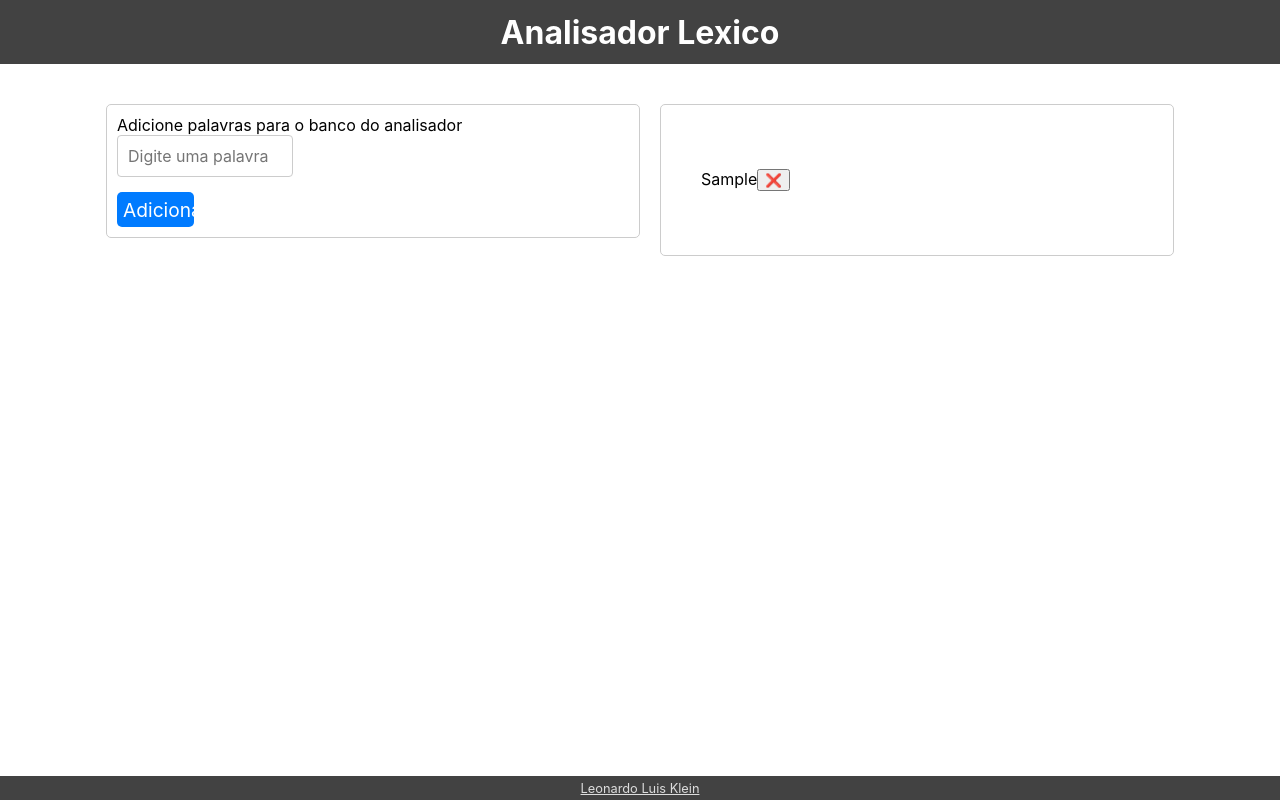
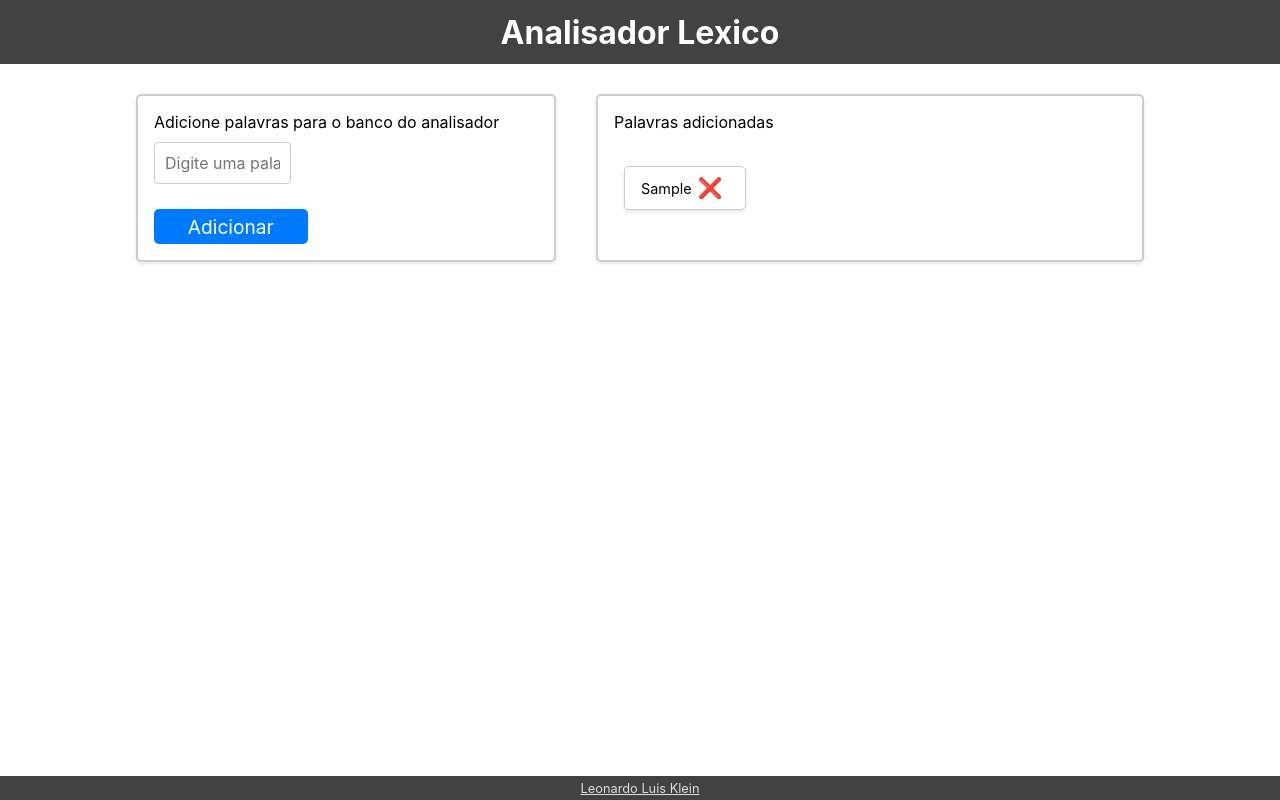
Before and after one commit to LeonardoLuisKlein/analisadorLexico, a React (Create React App) app: page / in a window 1280 px wide. Both pictures are taken after typing "Sample" into the empty fields and a click on the button "Adicionar". Built offline with nearby package versions, Linux system fonts and the light colour scheme.

Commit message:
Feat: introducing word list and word input

```diff
--- a/src/App.css
+++ b/src/App.css
@@ -10,5 +10,5 @@
   justify-content: center;
   gap: 20px;
   width: 100%;
-  margin-top: 40px;
+  margin-top: 20px;
 }
--- a/src/App.js
+++ b/src/App.js
@@ -11,10 +11,12 @@ function App() {
 
   function handleAddPalavras(palavra) {
     setPalavras((palavras) => [...palavras, palavra]);
+    console.log(palavras);
   }
 
   function handleDeletePalavra(index) {
     setPalavras((palavras) => palavras.filter((_, i) => i !== index));
+    console.log(palavras);
   }
 
   return (
--- a/src/components/Adicionador/Adicionador.js
+++ b/src/components/Adicionador/Adicionador.js
@@ -23,7 +23,7 @@ function Adicionador({ onAddPalavras, palavra, setPalavra }) {
   return (
     <form onSubmit={handleSubmit} className={styles.container}>
       <div className={styles.inputContainer}>
-        <label>Adicione palavras para o banco do analisador</label>
+        <p>Adicione palavras para o banco do analisador</p>
         <input
           className={!erro ? styles.input : styles.inputError}
           type="text"
--- a/src/components/Adicionador/Adicionador.module.css
+++ b/src/components/Adicionador/Adicionador.module.css
@@ -1,17 +1,20 @@
 .container {
   display: flex;
   flex-direction: column;
-  width: 40%;
-  height: 30%;
-  padding: 10px;
-  border: 1px solid #ccc;
+  gap: 15px;
+  border: 2px solid #ccc;
   border-radius: 5px;
-  gap: 15px;
+  padding: 16px;
+  margin: 10px;
+  background-color: #fff;
+  box-shadow: 0 2px 4px rgba(0, 0, 0, 0.1);
+  width: 30%;
 }
 
 .inputContainer {
   display: flex;
   flex-direction: column;
+  gap: 10px;
 }
 
 .erro {
@@ -44,7 +47,7 @@ input:focus {
 }
 
 .button {
-  width: 15%;
+  width: 40%;
   height: 35px;
   background-color: #007bff;
   color: #fff;
--- a/src/components/ListaPalavras/ListaPalavras.js
+++ b/src/components/ListaPalavras/ListaPalavras.js
@@ -2,9 +2,23 @@ import Palavras from "../Palavras/Palavras";
 import styles from "./ListaPalavras.module.css";
 
 function ListaPalavras({ palavras, onDeletePalavra }) {
+  if (palavras.length === 0) {
+    return (
+      <div className={styles.container}>
+        <p className={styles.listaTitle}>Palavras adicionadas</p>
+        <ul className={styles.lista}>
+          <p className={styles.descricao}>
+            Adicione palavras para o analisador léxico
+          </p>
+        </ul>
+      </div>
+    );
+  }
+
   return (
-    <div className={styles.lista}>
-      <ul>
+    <div className={styles.container}>
+      <p className={styles.listaTitle}>Palavras adicionadas</p>
+      <ul className={styles.lista}>
         <Palavras palavras={palavras} onDeletePalavra={onDeletePalavra} />
       </ul>
     </div>
--- a/src/components/ListaPalavras/ListaPalavras.module.css
+++ b/src/components/ListaPalavras/ListaPalavras.module.css
@@ -1,10 +1,26 @@
+.container {
+  display: flex;
+  flex-wrap: wrap;
+  border: 2px solid #ccc;
+  border-radius: 5px;
+  padding: 16px;
+  margin: 10px;
+  background-color: #fff;
+  box-shadow: 0 2px 4px rgba(0, 0, 0, 0.1);
+  width: 40%;
+}
+
 .lista {
-  width: 40%;
-  padding: 4rem 0;
   display: flex;
-  justify-content: space-between;
-  flex-direction: column;
-  gap: 3.2rem;
-  border: 1px solid #ccc;
-  border-radius: 5px;
+  flex-wrap: wrap;
+  list-style-type: none;
+  padding: 0;
 }
+
+.listaTitle {
+  width: 100%;
+}
+
+.descricao {
+  text-align: center;
+}
--- a/src/components/Palavras/Palavras.js
+++ b/src/components/Palavras/Palavras.js
@@ -1,16 +1,17 @@
-function Palavras({
-  palavra,
-  palavras,
-  setPalavra,
-  setPalavras,
-  onDeletePalavra,
-}) {
+import styles from "./Palavras.module.css";
+
+function Palavras({ palavras, onDeletePalavra }) {
   return (
     <>
       {palavras.map((palavra, index) => (
-        <li key={index}>
-          {palavra}
-          <button onClick={() => onDeletePalavra(index)}>❌</button>
+        <li key={index} className={styles.card}>
+          <span className={styles.cardText}>{palavra}</span>
+          <button
+            className={styles.deleteButton}
+            onClick={() => onDeletePalavra(index)}
+          >
+            ❌
+          </button>
         </li>
       ))}
     </>
--- a/src/components/Palavras/Palavras.module.css
+++ b/src/components/Palavras/Palavras.module.css
@@ -0,0 +1,23 @@
+.card {
+  background-color: #fff;
+  border: 1px solid #ccc;
+  border-radius: 5px;
+  box-shadow: 0 2px 4px rgba(0, 0, 0, 0.1);
+  padding: 16px;
+  margin: 10px;
+  height: 10px;
+  display: flex;
+  justify-content: space-between;
+  align-items: center;
+}
+
+.cardText {
+  font-size: 0.9rem;
+}
+
+.deleteButton {
+  background: none;
+  border: none;
+  font-size: 20px;
+  cursor: pointer;
+}
```
